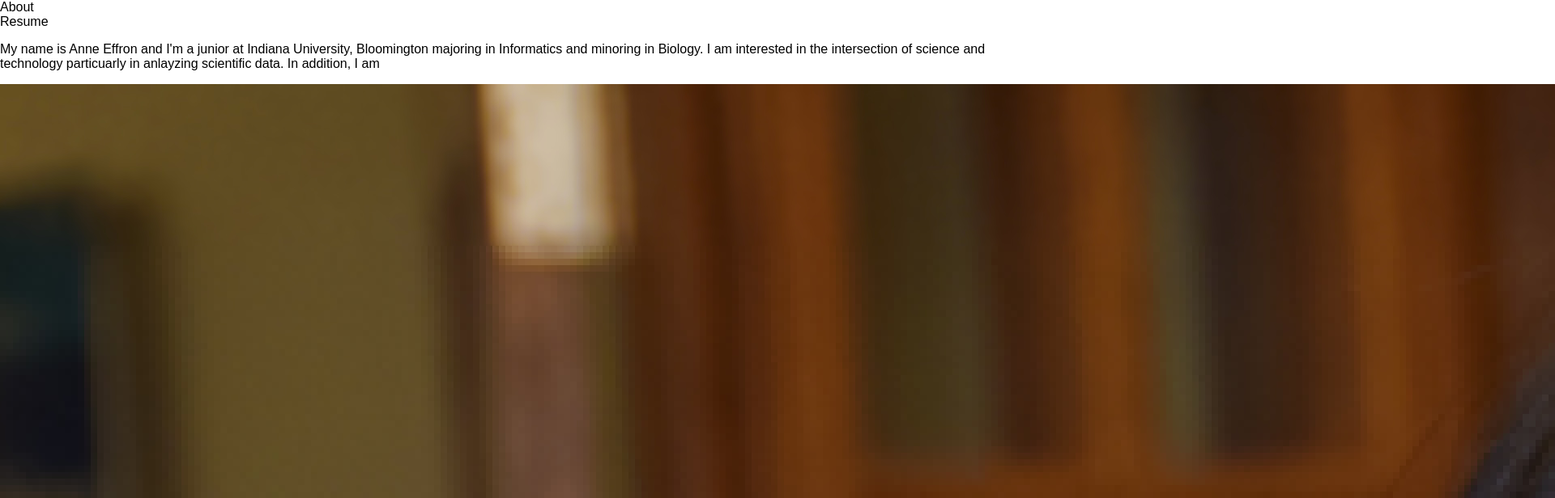
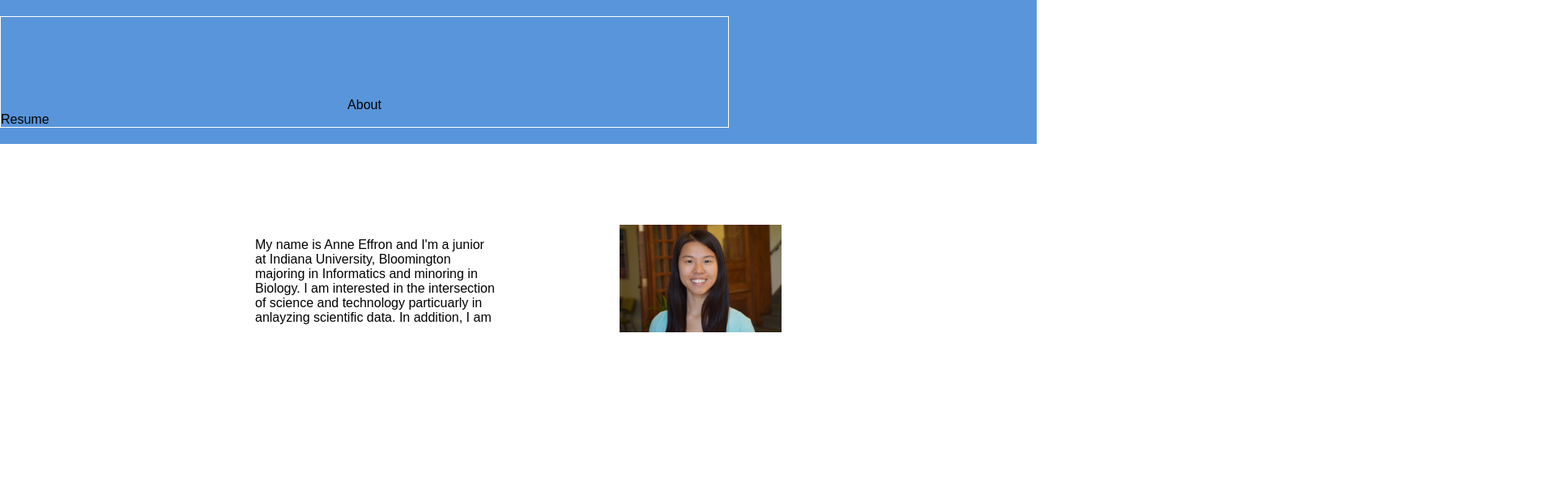
Before and after one commit to anneeffron/anneeffron.github.io, a plain HTML site: page index.html in a window 1280 px wide. Shown: the top 616 px of the page at 81% size, 1920 px wide, since content can reach past the window. Drawn offline with Linux system fonts and the light colour scheme.

Commit message:
changing style

```diff
--- a/css/styles.css
+++ b/css/styles.css
@@ -5,11 +5,39 @@ html {
 *, *:before, *:after {
   box-sizing: inherit;
 }
+img { width: 100%;
+}
 
+.menu-container {
+  background-color: #5995DA;  /* Blue */
+  padding: 20px 0;
+  /*display: flex;
+  justify-content: center;*/
+}
 
+.menu {
+  border: 1px solid #fff;  /* For debugging */
+  width: 900px;
+  /*display: flex;
+  justify-content: space-between;*/
+}
 
+.about{
+  display: flex;
+  flex-direction: row;
+  justify-content: center;
+  margin-top: 100px;
+}
 
-
+.text{
+  height: 200px;
+  width: 300px;
+}
+.profile{
+  height: 300px;
+  width: 200px;
+  margin-left: 150px;
+}
 /* MEDIA QUERIES */
 /* Small devices (landscape phones, 576px and up) */
 @media (min-width: 576px) {
```
